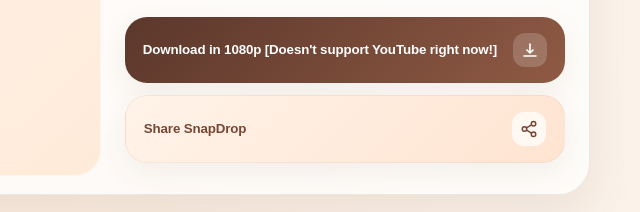
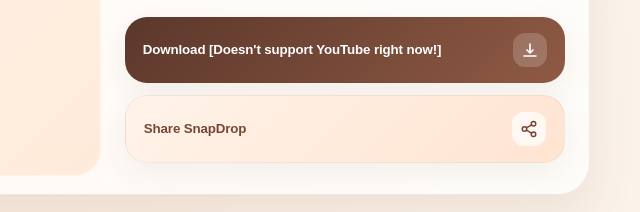
Before and after one commit to Orbitlol/snapdrop, a website: page index.html in a window 1280 px wide. Shown: the part 908-1120 px from the top of the page, 610-1250 px from the left. Drawn offline with Linux system fonts and the light colour scheme.

Commit message:
Update download button text in index.html

```diff
--- a/index.html
+++ b/index.html
@@ -704,7 +704,7 @@
 
           <div class="action-stack">
             <button class="action primary" type="button" data-action="1080p">
-              <span>Download in 1080p [Doesn't support YouTube right now!]</span>
+              <span>Download [Doesn't support YouTube right now!]</span>
               <span class="action-icon" aria-hidden="true">
                 <svg width="18" height="18" viewBox="0 0 24 24" fill="none"><path d="M12 4v12m0 0-4-4m4 4 4-4M4 20h16" stroke="currentColor" stroke-width="2.2" stroke-linecap="round" stroke-linejoin="round"/></svg>
               </span>
```
